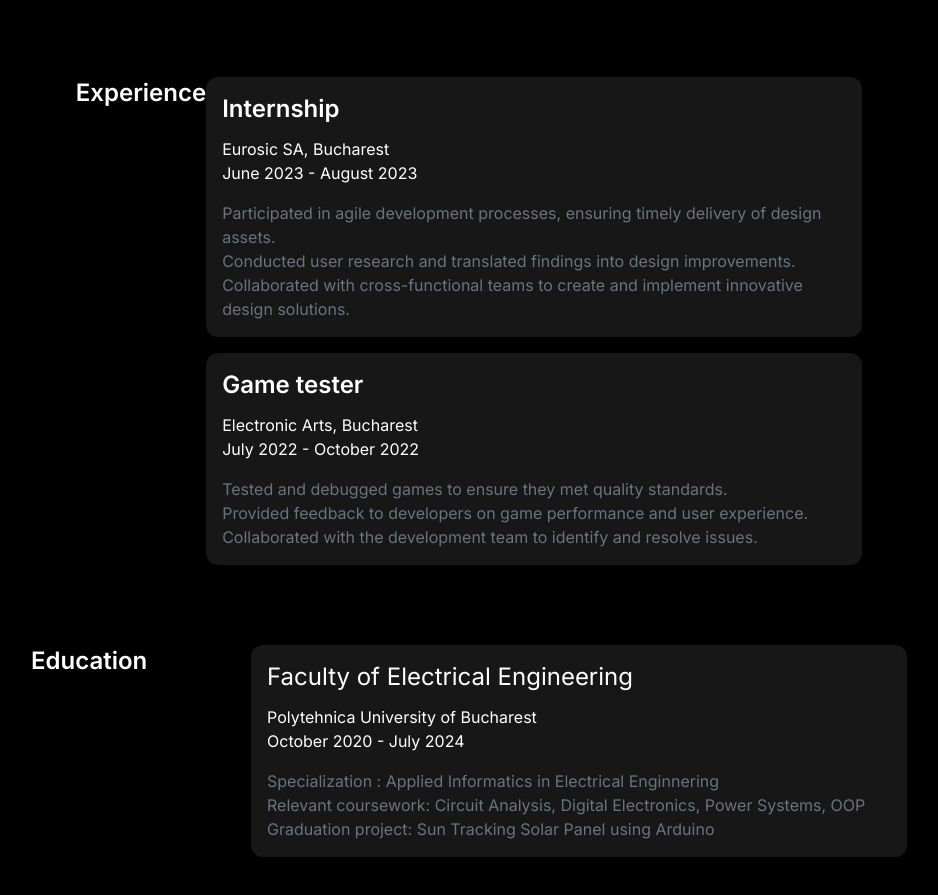
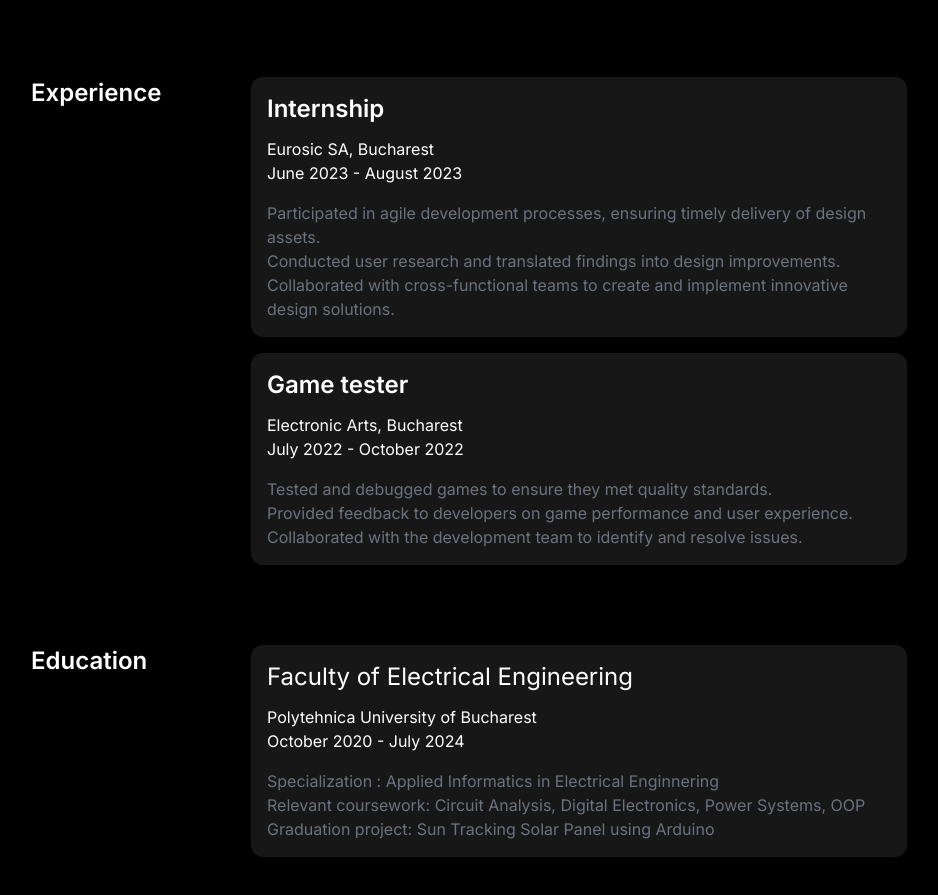
Before and after one commit to FatKappa/CV, a website: page src/index.html in a window 1280 px wide. Shown: the part 1429-2324 px from the top of the page, without its empty margins (171-1109 px from the left). Drawn offline with Linux system fonts and the light colour scheme.

Commit message:
Add files via upload

```diff
--- a/src/index.html
+++ b/src/index.html
@@ -79,7 +79,7 @@
 
     <!--About-->
     <div
-      class="flex flex-wrap flex-row w-screen gap-y-20 items-center justify-center py-20 px-16"
+      class=" flex flex-wrap flex-row lg:flex-col w-screen gap-y-20  items-center justify-center py-20 px-16"
     >
       <div class="flex justify-center flex-col lg:flex-row w-880">
         <div class="flex w-1/4">
@@ -147,12 +147,12 @@
         </div>
       </div>
 <!--Experienta-->
-      <div class="flex justify-center flex-col lg:flex-row w-fit">
+      <div class="flex justify-center flex-col lg:flex-row w-880">
         <div class="flex w-1/4">
           <p class="text-white font-semibold text-2xl">Experience</p>
         </div>
   <!--Experience 1-->
-        <div class="flex flex-col gap-4 w-fit mt-12 lg:mt-0">
+        <div class="flex flex-col gap-4 w-100vw mt-12 lg:mt-0">
 
           <div class="flex flex-col gap-4  w-fit lg:w-656 bg-cardbg p-4 rounded-xl ">
             <div class="sus">
```
Also changed, not shown: src/output.css.
